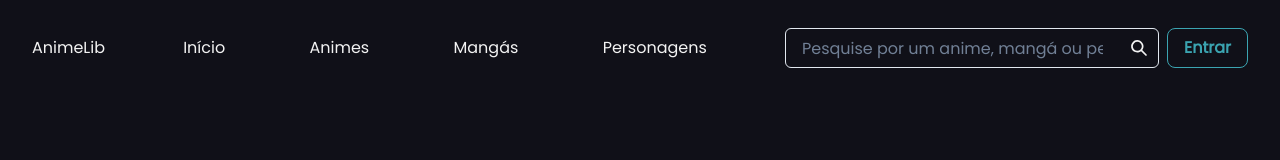
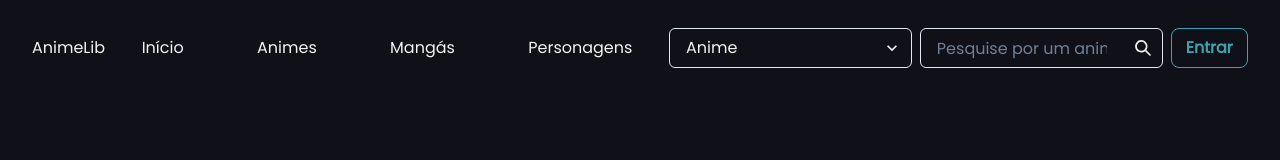
Before and after one commit to Aristidescosta/myAnimeLib, a React (Vite) app: page /search in a window 1280 px wide. Shown: the top 160 px of the page. Built offline with nearby package versions, Linux system fonts and the light colour scheme; no server answers.

Commit message:
feat: adicionado o select para escolher o tipo de pesquisa

```diff
--- a/src/shared/components/Header/index.tsx
+++ b/src/shared/components/Header/index.tsx
@@ -12,8 +12,10 @@ import {
   MenuButton,
   MenuItem,
   MenuList,
+  Select,
   Text,
   useBreakpointValue,
+  useDisclosure,
 } from "@chakra-ui/react";
 import { Link, useNavigate } from "react-router-dom";
 import React, { useEffect, useState } from "react";
@@ -21,7 +23,7 @@ import { TNavbarItem } from "../../types/NavbarItem";
 import NavigationBar from "./NavgationBar";
 import { SearchIcon, ChevronDownIcon } from "@chakra-ui/icons";
 import { StorageEnum, getData } from "../../database/LocalStorageDAO";
-import { APP_VARIANT_COLOR } from "../../utils/constants";
+import { APP_COLOR, APP_VARIANT_COLOR } from "../../utils/constants";
 import { useTheBounce } from "../../hooks/hooks";
 
 interface IHeader {
@@ -33,6 +35,13 @@ export const Header: React.FC<IHeader> = ({ navbar }) => {
   const user = getData(StorageEnum.Login);
   const username = user ? user.split("@")[0] : null;
   const { theBounce } = useTheBounce();
+  const { onClose } = useDisclosure();
+  const [choice, setChoice] = useState("anime")
+
+
+  const handleChangeChoice = (choice: string) =>{
+	setChoice(choice)
+  }
 
   const [search, setSearch] = useState("");
   const navigate = useNavigate();
@@ -67,7 +76,12 @@ export const Header: React.FC<IHeader> = ({ navbar }) => {
         <NavigationBar items={navbar} isBase={isBase || false} />
         <HStack display={"flex"} justify={"space-between"}>
           <form onSubmit={handleSubmit}>
-						<FormControl>
+            <FormControl display={"flex"} gap={2}>
+              <Select defaultValue={choice} onChange={(e) => handleChangeChoice(e.target.value)}>
+                <option style={{ color: APP_COLOR }} value="anime">Anime</option>
+                <option style={{ color: APP_COLOR }} value="manga">Mangá</option>
+                <option style={{ color: APP_COLOR }} value="character">Personagem</option>
+              </Select>
               <InputGroup>
                 <InputRightElement pointerEvents={"none"}>
                   <SearchIcon color={"grey.300"} />
@@ -83,7 +97,7 @@ export const Header: React.FC<IHeader> = ({ navbar }) => {
           </form>
 
           {user ? (
-						<Menu>
+            <Menu onClose={onClose}>
               <Flex alignItems={"center"} justifyContent={"center"}>
                 <Flex alignItems={"center"} justifyContent={"center"} gap={2}>
                   <Avatar
@@ -98,10 +112,14 @@ export const Header: React.FC<IHeader> = ({ navbar }) => {
                   rightIcon={<ChevronDownIcon />}
                   variant="outline"
                   border={"none"}
+                  _hover={{
+                    bg: "transparent",
+                  }}
+                  color={"FFF"}
                 />
               </Flex>
 
-							<MenuList>
+              <MenuList zIndex={99999999} color={APP_COLOR}>
                 <MenuItem as={"a"} href="/perfil">
                   Perfil
                 </MenuItem>
```
Lines whose indentation alone changed are shown as unchanged.
